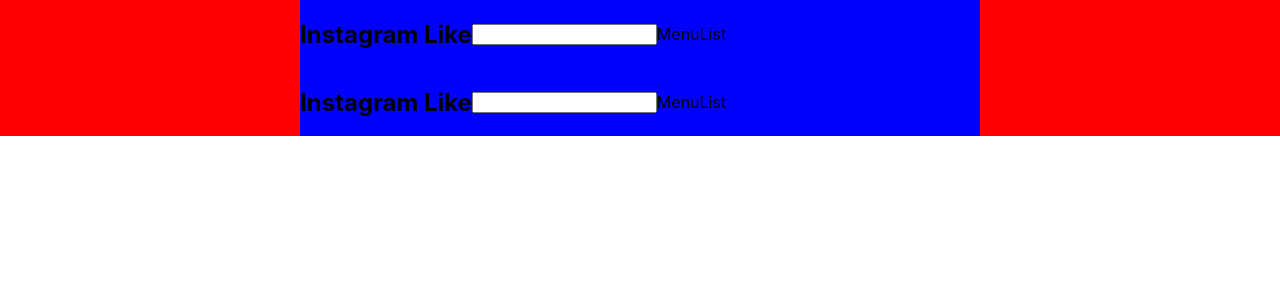
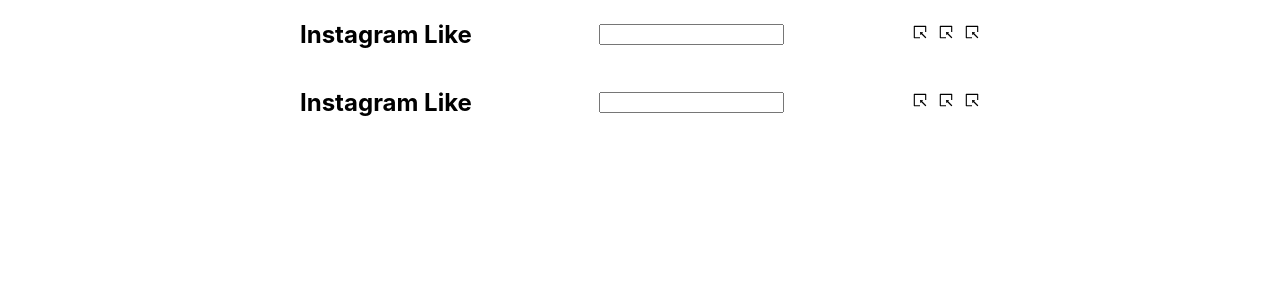
Before and after one commit to Yuji5117/insta-like-next, a Next.js app: page /components/Header in a window 1280 px wide. Shown: the top 300 px of the page. Built offline with nearby package versions, Linux system fonts and the light colour scheme.

Commit message:
Headerの実装

```diff
--- a/pages/components/Header.tsx
+++ b/pages/components/Header.tsx
@@ -19,17 +19,16 @@
 export default Header;
 
 const Wrapper = styled.header`
-  background-color: red;
   width: 100%;
   height: 68px;
 `;
 
 const Container = styled.div`
   max-width: 680px;
-  height: 68px;
+  height: 100%;
   margin: 0 auto;
-  background-color: blue;
   display: flex;
+  justify-content: space-between;
   align-items: center;
 `;
 
--- a/pages/components/MenuList.tsx
+++ b/pages/components/MenuList.tsx
@@ -1,9 +1,34 @@
-import React from 'react'
+import React from "react";
+
+import { AiOutlineSelect } from "react-icons/ai";
+import styled from "styled-components";
 
 const MenuList = () => {
   return (
-    <div>MenuList</div>
-  )
-}
+    <>
+      <ItemList>
+        <li>
+          <AiOutlineSelect></AiOutlineSelect>
+        </li>
+        <li>
+          <AiOutlineSelect></AiOutlineSelect>
+        </li>
+        <li>
+          <AiOutlineSelect></AiOutlineSelect>
+        </li>
+      </ItemList>
+    </>
+  );
+};
 
-export default MenuList
+export default MenuList;
+
+const ItemList = styled.ul`
+  display: flex;
+
+  & > * + * {
+    padding-left: 10px;
+  }
+`;
+
+const Item = styled.li``;
--- a/styles/globals.css
+++ b/styles/globals.css
@@ -21,3 +21,9 @@
 * {
   box-sizing: border-box;
 }
+
+ul {
+  list-style: none;
+  margin: 0;
+  padding: 0;
+}
```
Also changed, not shown: 1 other file (tests, documents, lock files or other folders).
